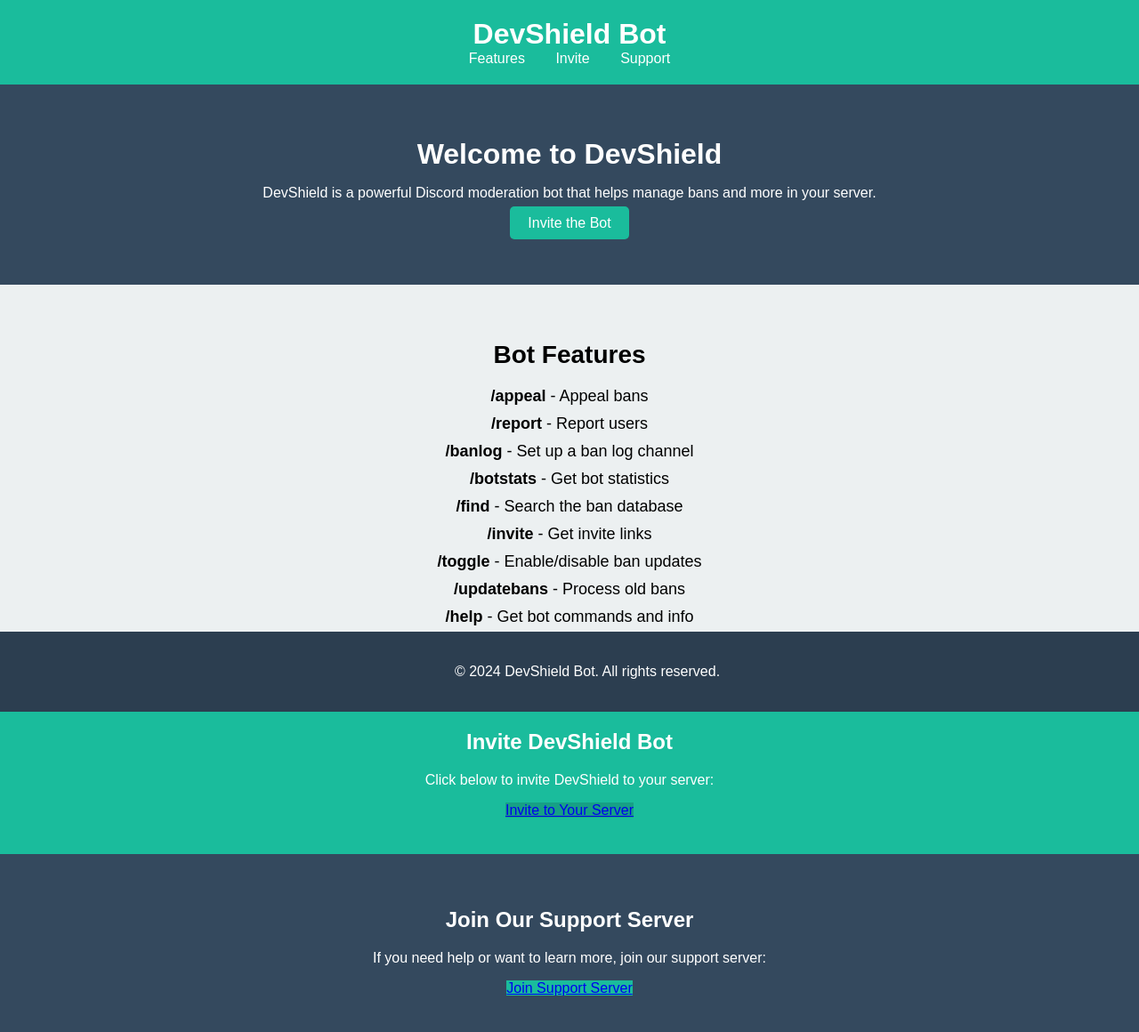
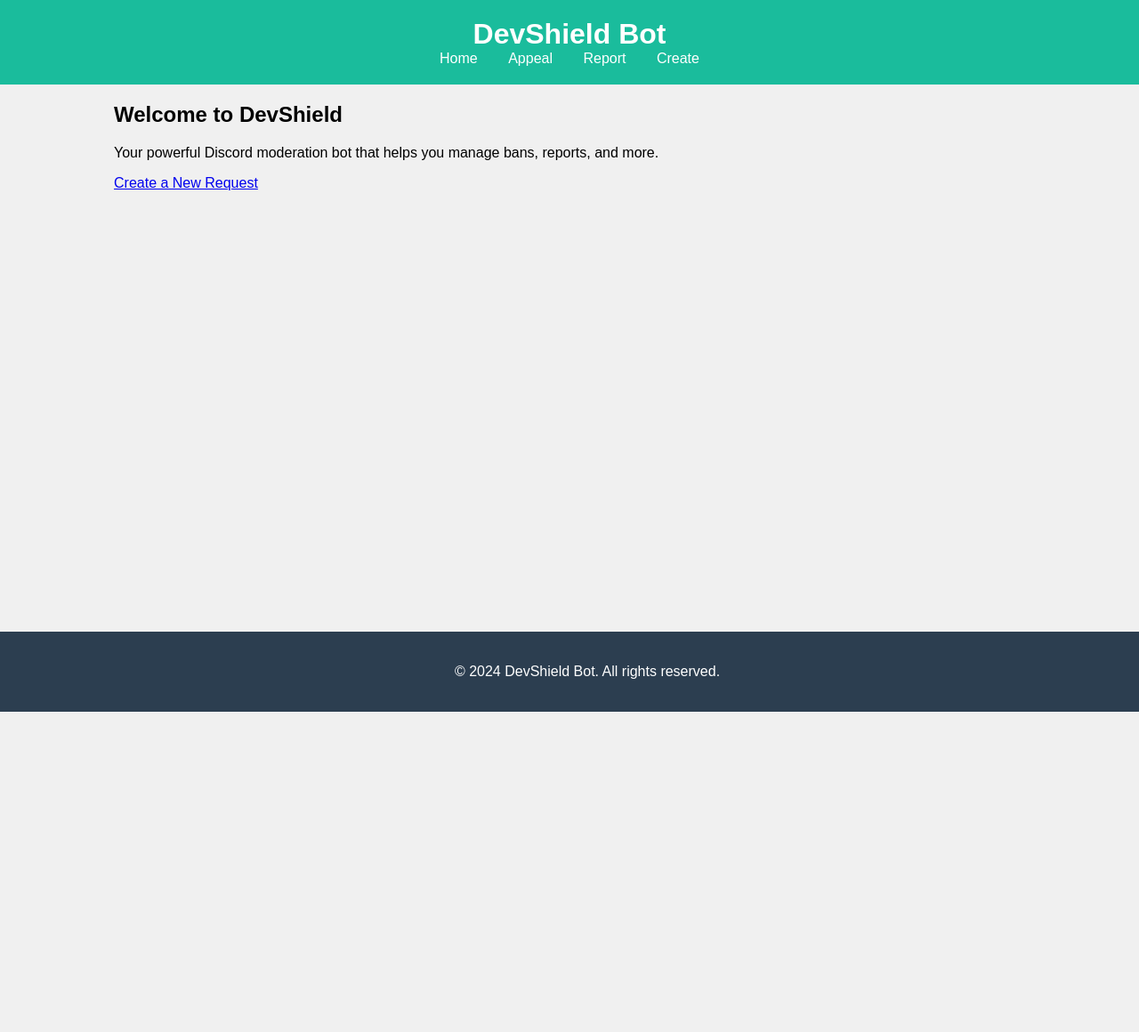
Before and after one commit to code9devlopment/devshield-website, a plain HTML site: page index.html in a window 1280 px wide. Shown: the whole page at 89% size. After the commit the page ends 800 px from the top, so only its background shows below. Drawn offline with Linux system fonts and the light colour scheme.

Commit message:
Update index.html

```diff
--- a/index.html
+++ b/index.html
@@ -13,59 +13,23 @@
         <div class="container">
             <h1>DevShield Bot</h1>
             <nav>
-                <a href="#features">Features</a>
-                <a href="#invite">Invite</a>
-                <a href="#support">Support</a>
+                <a href="index.html">Home</a>
+                <a href="appeal.html">Appeal</a>
+                <a href="report.html">Report</a>
+                <a href="create.html">Create</a>
             </nav>
         </div>
     </header>
 
-    <!-- Introduction Section -->
-    <section id="intro">
+    <!-- Main Section -->
+    <section id="main">
         <div class="container">
             <h2>Welcome to DevShield</h2>
-            <p>DevShield is a powerful Discord moderation bot that helps manage bans and more in your server.</p>
-            <a href="#invite" class="button">Invite the Bot</a>
+            <p>Your powerful Discord moderation bot that helps you manage bans, reports, and more.</p>
+            <a href="create.html" class="button">Create a New Request</a>
         </div>
     </section>
 
-    <!-- Features Section -->
-    <section id="features">
-        <div class="container">
-            <h2>Bot Features</h2>
-            <ul>
-                <li><strong>/appeal</strong> - Appeal bans</li>
-                <li><strong>/report</strong> - Report users</li>
-                <li><strong>/banlog</strong> - Set up a ban log channel</li>
-                <li><strong>/botstats</strong> - Get bot statistics</li>
-                <li><strong>/find</strong> - Search the ban database</li>
-                <li><strong>/invite</strong> - Get invite links</li>
-                <li><strong>/toggle</strong> - Enable/disable ban updates</li>
-                <li><strong>/updatebans</strong> - Process old bans</li>
-                <li><strong>/help</strong> - Get bot commands and info</li>
-            </ul>
-        </div>
-    </section>
-
-    <!-- Invite Section -->
-    <section id="invite">
-        <div class="container">
-            <h2>Invite DevShield Bot</h2>
-            <p>Click below to invite DevShield to your server:</p>
-            <a href="https://discord.com/oauth2/authorize?client_id=YOUR_BOT_CLIENT_ID&scope=bot&permissions=YOUR_REQUIRED_PERMISSIONS" class="button">Invite to Your Server</a>
-        </div>
-    </section>
-
-    <!-- Support Section -->
-    <section id="support">
-        <div class="container">
-            <h2>Join Our Support Server</h2>
-            <p>If you need help or want to learn more, join our support server:</p>
-            <a href="https://discord.gg/YOUR_SUPPORT_SERVER_LINK" class="button">Join Support Server</a>
-        </div>
-    </section>
-
-    <!-- Footer Section -->
     <footer>
         <p>&copy; 2024 DevShield Bot. All rights reserved.</p>
     </footer>
```
